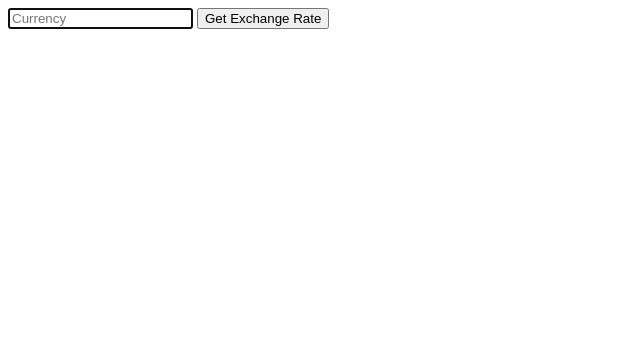
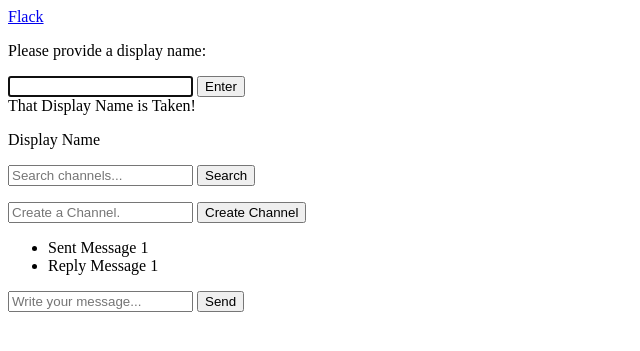
Before and after one commit to jtew396/project2, a Python web app: template templates/index.html in a window 1280 px wide. Shown: the top 351 px of the page, without its empty margins (0-640 px from the left). Run offline with Jinja, Linux system fonts and the light colour scheme; the template is opened without the code that fills it, so the values that code supplies are empty; some libraries are stand-ins or nearby versions.

Commit message:
Improvements to index.html and index.js.

```diff
--- a/requirements.txt
+++ b/requirements.txt
@@ -1,2 +1,3 @@
 Flask
 Flask-SocketIO
+eventlet
--- /dev/null
+++ b/static/index.js
@@ -0,0 +1,61 @@
+// Template for creating a channel
+const template = Handlebars.compile("<li>New Channel</li>");
+
+// Storing a list of channels
+const channels = []
+
+document.addEventListener('DOMContentLoaded', () => {
+
+    // Connect to websocket
+    var socket = io.connect(location.protocol + '//' + document.domain + ':' + location.port);
+
+    // After websocket is connected...
+    socket.on('connect', () => {
+
+        // Register a new usern
+        document.querySelector('#')
+
+        // After websocket is connected, create a channel.
+        document.querySelector('#create-channel').onclick = () => {
+
+            // Generate a submitted channel.
+            const channel = parseText(document.querySelector('#new-channel').value);
+            channels.push(channel)
+        };
+    });
+
+    // On click for channel, send content to DOM.
+    document.querySelector('#create-channel').onclick = () => {
+
+        // Generate a submitted channel.
+        const channel = parseText(document.querySelector('#new-channel').value);
+        channels.push(channel)
+
+        // Add the channel to DOM
+        const channel_content = template({'value': roll});
+        document.querySelector('#channels').innerHTML += channel_content;
+    }
+
+    // Update text on popping state
+    window.onpopstate = e => {
+        const data = e.state;
+        document.title = data.title;
+        document.querySelector('#body').innerHTML = data.text;
+    };
+
+    // Renders contents of new page in main view.
+    function load_page(name) {
+        const request = new XMLHttpRequest();
+        request.open('GET', `/${name}`);
+        request.onload = () => {
+            const response = request.responseText;
+            document.querySelector('#body').innerHTML = response;
+
+            // Push state to URL.
+            document.title = name;
+            history.pushState({'title': name, 'text': response}, name, name);
+        };
+        request.send();
+    };
+
+});
--- a/static/scripts.js
+++ /dev/null
@@ -1,35 +0,0 @@
-document.addEventListener('DOMContentLoaded', () => {
-
-    document.querySelector('#form').onsubmit = () => {
-
-        // Initialize new request
-        const request = new XMLHttpRequest();
-        const currency = documentquerySelector('#currency').value;
-        request.open('POST', '/convert');
-
-        // Callback function for when request completes
-        request.onload = () => {
-
-            // Extract JSON data from request
-            const data = JSON.parse(request.responseText);
-
-            // UPdate the result div
-            if (data.success) {
-                const contents = `1 USD is equal to ${data.rate} ${currency}.`;
-                document.querySElector('#result').innerHTML = contents;
-            }
-            else {
-                document.querySelector('#result').innerHTML = 'There was an error.';
-            }
-        };
-
-        // Add data to send with request
-        const data = new FormData ();
-        data.append('currency', currency);
-
-        // Send request
-        request.send(data);
-        return false;
-    };
-
-});
--- a/templates/index.html
+++ b/templates/index.html
@@ -3,18 +3,78 @@
 <html>
     <head>
         <!-- The app's own CSS -->
-        <link href="/static/styles.css" rel="stylesheet"/>
+        <link href="/static/index.css" rel="stylesheet"/>
         <!-- The app's own JavaScript -->
-        <script src="/static/scripts.js"></script>
+        <script type="text/javascript" src="//cdnjs.cloudflare.com/ajax/libs/socket.io/1.3.6/socket.io.min.js"></script>
+        <script src="{{ url_for('static', filename='index.js') }}"></script>
+        <!-- <script src="/static/scripts.js"></script> -->
         <!-- The app's title -->
         <title>Flack</title>
     </head>
     <body>
-        <form id="form">
-            <input id="currency" autocomplete="off" autofocus placeholder="Currency" type="text">
-            <input type="submit" value="Get Exchange Rate">
-        </form>
-        <br>
-        <div id="result"></div>
+        <nav>
+            <!-- Chat app name. -->
+            <a href="/">Flack</a>
+        </nav>
+        <!-- Prompt the user to provide a display name. -->
+        <!-- Make sure to hide if user is already logged in. -->
+        <div class="registration">
+            <div class="registration-content">
+                <div class="registration-body">
+                    <p>Please provide a display name:</p>
+                    <form id="new-user">
+                        <input type="text" name"username" autocomplete="off" autofocus maxlength="12" pattern="[A-Za-z0-9]+" id="username" title="Maximum of 12 Alphanumeric Characters." required>
+                        <input type="submit" name="go" value="Enter" id="submit-id">
+                        <br>
+                        <span>That Display Name is Taken!</span>
+                </div>
+            </div>
+        </div>
+        <!-- Outermost frame of the chat app. -->
+        <div id="frame">
+            <!-- Sidepanel containing list of channels. -->
+            <div id="sidepanel">
+                <!-- Display name of the user. -->
+                <div id="profile">
+                    <div class="wrap">
+                        <p>Display Name</p>
+                    </div>
+                </div>
+                <!-- Search function for the channels -->
+                <div id="channel-search">
+                    <input type="text" placeholder="Search channels..." />
+                    <button class="submit">Search</button>
+                </div>
+                <!-- List of channels. -->
+                <div id="channels-content">
+                    <!-- Ordered list of channels. -->
+                    <ul id ="channels">
+                    </ul>
+                </div>
+                <div id="channel-create">
+                    <input id="new-channel" type="text" placeholder="Create a Channel." />
+                    <button id="create-channel" class="submit">Create Channel</button>
+                </div>
+            </div>
+            <!-- Chat messages frame. -->
+            <div class="content">
+                <!-- Header for chat containing the current channel name. -->
+                <div class="channel">
+                </div>
+                <!-- Chat messages within the current channel. -->
+                <div class="messages">
+                    <ul>
+                        <!-- Loop through messages in chat. -->
+                        <li class="sent">Sent Message 1</li>
+                        <li class="replies">Reply Message 1</li>
+                    </ul>
+                </div>
+                <!-- Input field for sending a message to the channel chat. -->
+                <div class="message-input">
+                    <input type="text" placeholder="Write your message..." />
+                    <button class="submit">Send</button>
+                </div>
+            </div>
+        </div>
     </body>
 </html>
```
Also changed, not shown: application.py (+6 -16 lines), README.md, static/index.css (added), static/styles.css (deleted), 1 other file.
